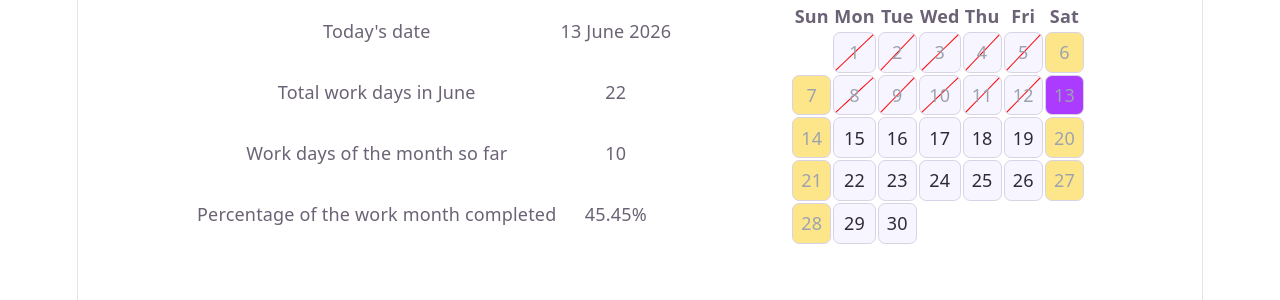
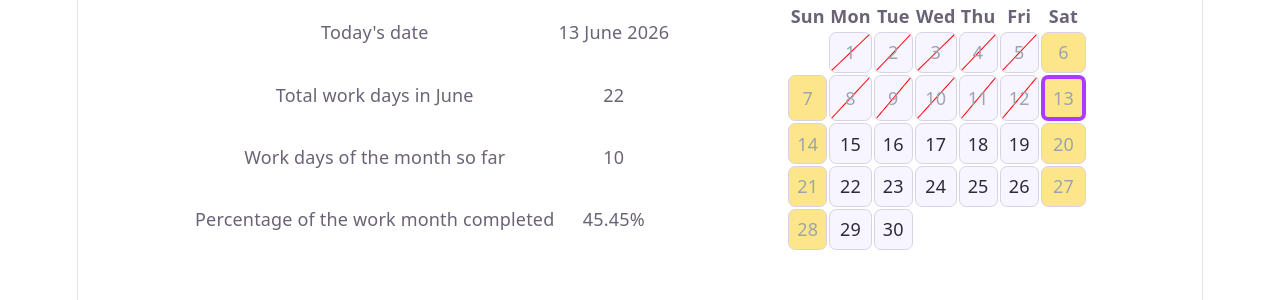
Before and after one commit to hwbrent/tempo, a React (Vite) app: page / in a window 1280 px wide. Shown: the top 300 px of the page. Built offline with nearby package versions, Linux system fonts and the light colour scheme.

Commit message:
Only use outline for today

```diff
--- a/src/App.css
+++ b/src/App.css
@@ -4,7 +4,6 @@
   --calendar-day-weekend: #fde68a;
   --calendar-day-past: #9ca3af;
   --calendar-day-today-bg: #aa3bff;
-  --calendar-day-today-text: #ffffff;
   --calendar-day-future: #2f2938;
   /* --calendar-day-not-in-month: #cbd5e1; */
 }
@@ -16,7 +15,6 @@
     --calendar-day-weekend: #7c2d12;
     --calendar-day-past: #9ca3af;
     --calendar-day-today-bg: #c084fc;
-    --calendar-day-today-text: #111827;
     --calendar-day-future: #f3f4f6;
     /* --calendar-day-not-in-month: #4b5563; */
   }
@@ -52,8 +50,7 @@
 }
 
 .calendar-day.today {
-  background-color: var(--calendar-day-today-bg);
-  color: var(--calendar-day-today-text);
+  border: 0.2375rem solid var(--calendar-day-today-bg);
 }
 
 .calendar-day.future {
```
